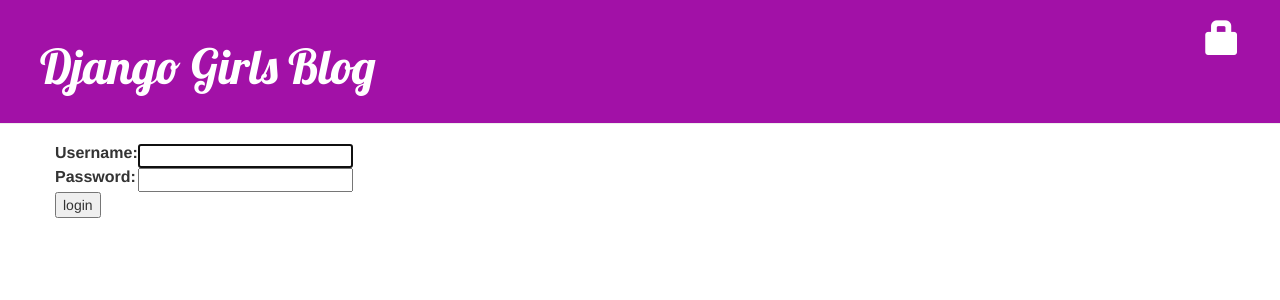
After one commit to sroks/my-first-blog, a Django app: page /accounts/login/ in a window 1280 px wide. The commit adds this page. Shown: the top 300 px of the page. Run offline with Django 3.2, Linux system fonts and the light colour scheme; some libraries are stand-ins or nearby versions.

Commit message:
Add authentication settings.

```diff
--- a/blog/templates/blog/base.html
+++ b/blog/templates/blog/base.html
@@ -12,6 +12,10 @@
     <div class="page-header">
         {% if user.is_authenticated %}
             <a href="{% url 'post_new' %}" class="top-menu"><span class="glyphicon glyphicon-plus"></span></a>
+            <a href="{% url 'post_draft_list' %}" class="top-menu"><span class="glyphicon glyphicon-edit"></span></a>
+            <p class="top-menu">Hello, {{ user.username }} !<small><br><a href="{% url 'logout' %}">(Log out)</a></small></p>
+        {% else %}
+            <a href="{% url 'login' %}" class="top-menu"><span class="glyphicon glyphicon-lock"></span></a>
         {% endif %}
             <h1><a href="/">Django Girls Blog</a></h1>
     </div>
--- a/blog/templates/blog/post_detail.html
+++ b/blog/templates/blog/post_detail.html
@@ -6,9 +6,12 @@
             <div class="date">
                 {{ post.published_date }}
             </div>
+        {% else %}
+            <a class="btn btn-default" href="{% url 'post_publish' pk=post.pk %}">Publish</a>
         {% endif %}
         {% if user.is_authenticated %}
             <a class="btn btn-default" href="{% url 'post_edit' pk=post.pk %}"><span class="glyphicon glyphicon-pencil"></span></a>
+            <a class="btn btn-default" href="{% url 'post_remove' pk=post.pk %}"><span class="glyphicon glyphicon-remove"></span></a>
         {% endif %}
             <h1>{{ post.title }}</h1>
         <p>{{ post.text|linebreaksbr }}</p>
--- /dev/null
+++ b/blog/templates/registration/login.html
@@ -0,0 +1,24 @@
+{% extends "blog/base.html" %}
+
+{% block content %}
+    {% if form.errors %}
+        <p>Your username and password didn't match. Please try again.</p>
+    {% endif %}
+
+    <form method="post" action="{% url 'login' %}">
+    {% csrf_token %}
+        <table>
+        <tr>
+            <td>{{ form.username.label_tag }}</td>
+            <td>{{ form.username }}</td>
+        </tr>
+        <tr>
+            <td>{{ form.password.label_tag }}</td>
+            <td>{{ form.password }}</td>
+        </tr>
+        </table>
+
+        <input type="submit" value="login" />
+        <input type="hidden" name="next" value="{{ next }}" />
+    </form>
+{% endblock %}
--- a/blog/urls.py
+++ b/blog/urls.py
@@ -6,4 +6,7 @@
     path('post/<int:pk>/', views.post_detail, name='post_detail'),
     path('post/new', views.post_new, name='post_new'),
     path('post/<int:pk>/edit/', views.post_edit, name='post_edit'),
+    path('drafts/', views.post_draft_list, name='post_draft_list'),
+    path('post/<pk>/publish/', views.post_publish, name='post_publish'),
+    path('post/<pk>/remove/', views.post_remove, name='post_remove'),
 ]
--- a/mysite/settings.py
+++ b/mysite/settings.py
@@ -27,6 +27,7 @@
 
 ALLOWED_HOSTS = ['127.0.0.1', 'pythonanywhere.com']
 
+LOGIN_REDIRECT_URL = '/'
 
 # Application definition
 
--- a/mysite/urls.py
+++ b/mysite/urls.py
@@ -16,7 +16,11 @@
 from django.contrib import admin
 from django.urls import path, include
 
+from django.contrib.auth import views
+
 urlpatterns = [
     path('admin/', admin.site.urls),
+    path('accounts/login/', views.LoginView.as_view(), name='login'),
+    path('accounts/logout/', views.LogoutView.as_view(next_page='/'), name='logout'),
     path('', include('blog.urls')),
 ]
```
Also changed, not shown: blog/templates/blog/post_draft_list.html (added, +11 -0 lines), blog/views.py (+20 -2 lines).
